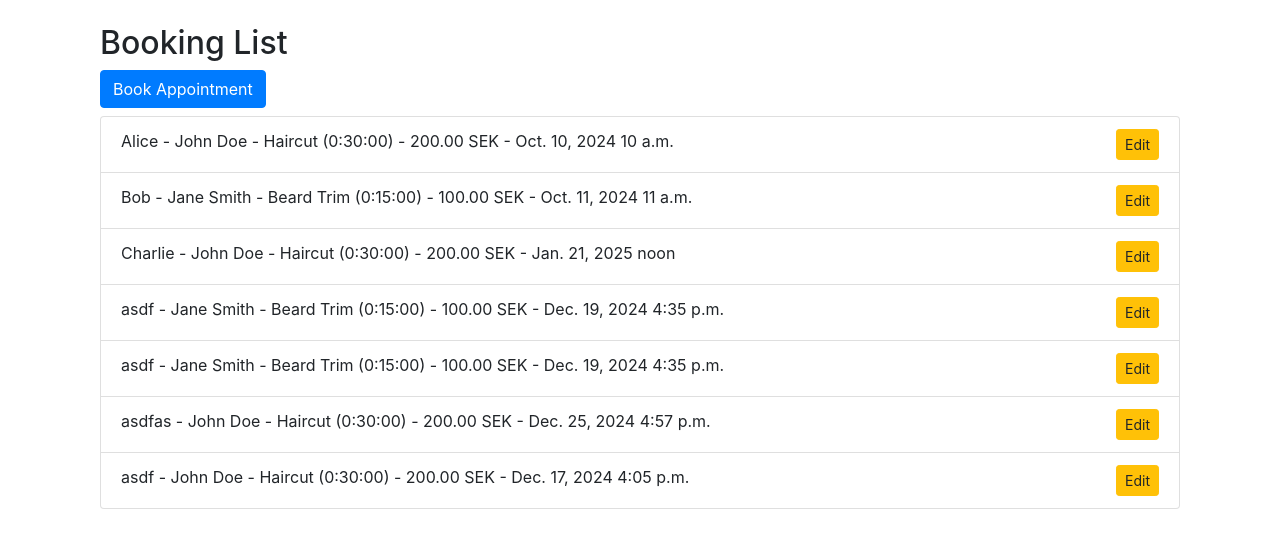
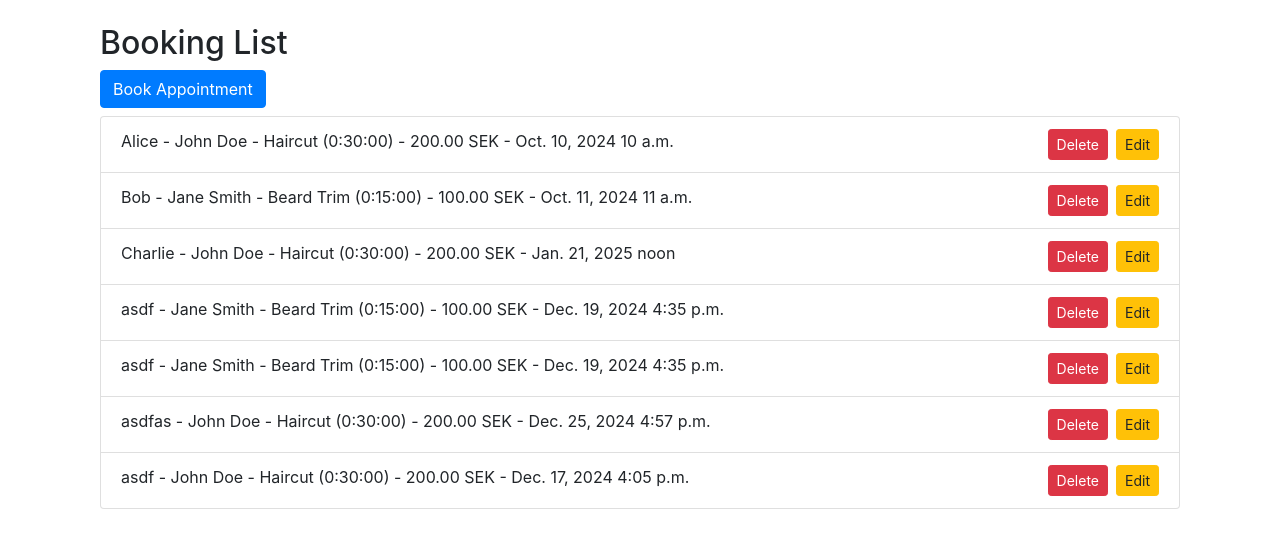
Before and after one commit to AVTpepper/barbershop_booking, a Django app: page / in a window 1280 px wide. Shown: the part 56-604 px from the top of the page. Run offline with Django 5.2, Linux system fonts and the light colour scheme; data comes from the database, SQL or seed files in the repository; some libraries are stand-ins or nearby versions.

Commit message:
Add: link to delete a booking

```diff
--- a/bookings/templates/bookings/booking_list.html
+++ b/bookings/templates/bookings/booking_list.html
@@ -8,7 +8,8 @@
       {% for booking in bookings %}
         <li class="list-group-item">
           {{ booking.customer_name }} - {{ booking.barber }} - {{ booking.service }} - {{ booking.date }} {{ booking.time }}
-          <a class="btn btn-sm btn-warning float-right" href="{% url 'update_appointment' booking.id %}">Edit</a>
+          <a class="btn btn-sm btn-warning float-right ml-2" href="{% url 'update_appointment' booking.id %}">Edit</a>
+          <a class="btn btn-sm btn-danger float-right" href="{% url 'delete_appointment' booking.id %}">Delete</a>
         </li>
       {% endfor %}
     </ul>
```
